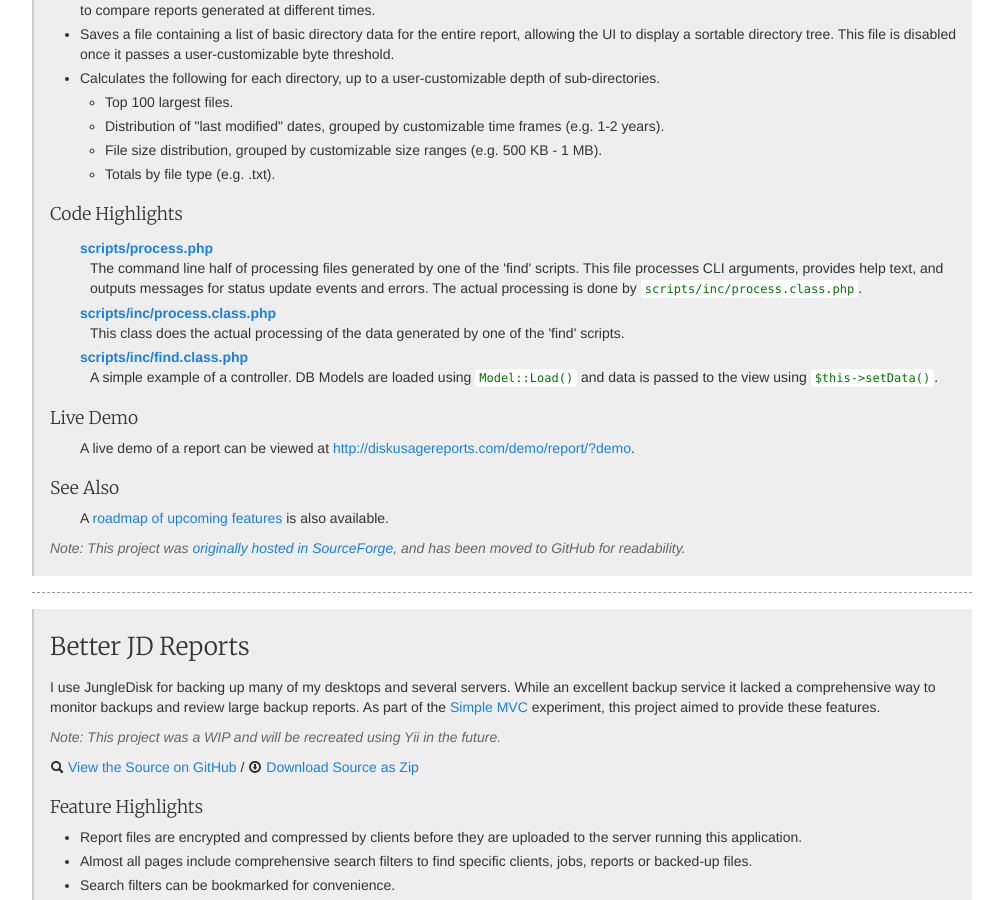
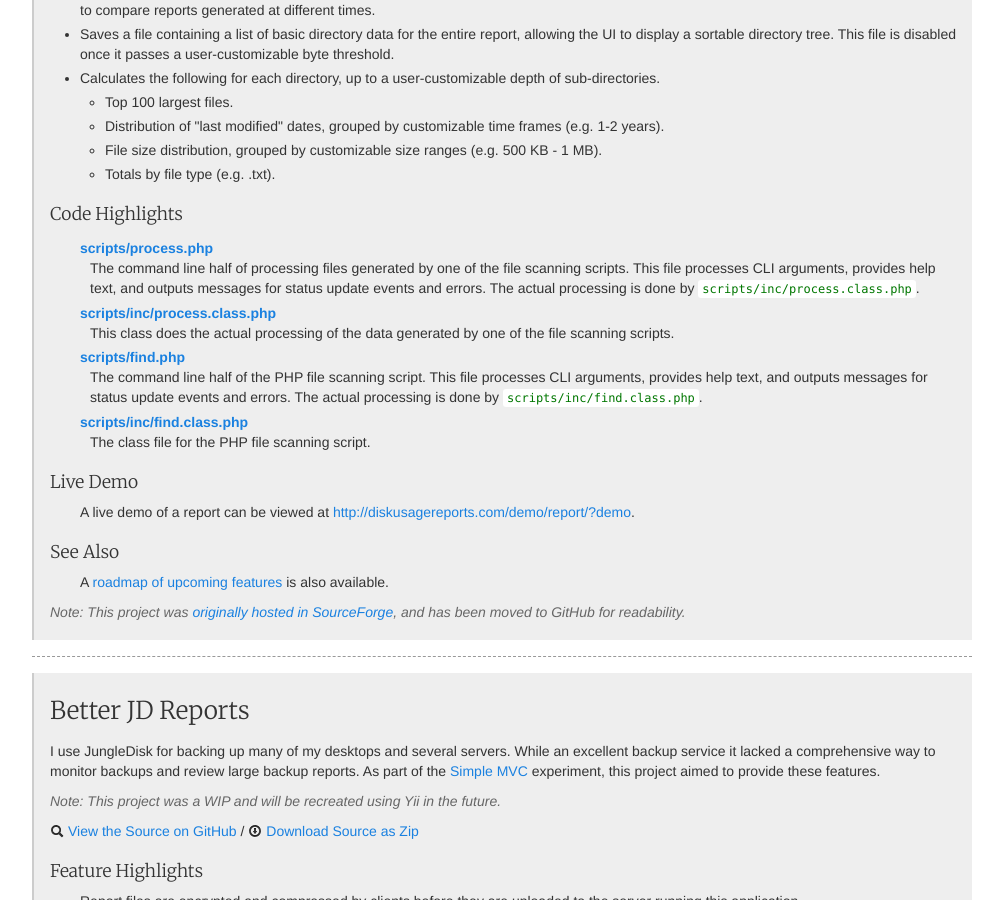
Before and after one commit to amekkawi/amekkawi.github.com, a Jekyll site: the page built from php.html, in a window 1280 px wide and 900 px high, scrolled down 1324 px. Shown: the whole window, without its empty margins (138-1141 px from the left). Built offline with Jekyll 4.4.1, drawn with Linux system fonts in a browser that asks for light colours; nearby versions of some CDN libraries.

Commit message:
Fixes to the PHP portfolio page, specifically the Disk Usage Reports source links and descriptions.

```diff
--- a/php.html
+++ b/php.html
@@ -107,15 +107,20 @@ $(function(){
 		<dl class="indent padded">
 
 			<dt><a href="https://github.com/amekkawi/diskusagereports/blob/2.0.0-wip/scripts/process.php" target="_blank">scripts/process.php</a></dt>
-			<dd>The command line half of processing files generated by one of the 'find' scripts.
+			<dd>The command line half of processing files generated by one of the file scanning scripts.
 				This file processes CLI arguments, provides help text, and outputs messages for status update events and errors.
 				The actual processing is done by <code>scripts/inc/process.class.php</code>.</dd>
 
 			<dt><a href="https://github.com/amekkawi/diskusagereports/blob/2.0.0-wip/scripts/inc/process.class.php" target="_blank">scripts/inc/process.class.php</a></dt>
-			<dd>This class does the actual processing of the data generated by one of the 'find' scripts. </dd>
+			<dd>This class does the actual processing of the data generated by one of the file scanning scripts. </dd>
 
-			<dt><a href="https://github.com/amekkawi/diskusagereports/blob/master/scripts/inc/find.class.php" target="_blank">scripts/inc/find.class.php</a></dt>
-			<dd>A simple example of a controller. DB Models are loaded using <code>Model::Load()</code> and data is passed to the view using <code>$this->setData()</code>.</dd>
+			<dt><a href="https://github.com/amekkawi/diskusagereports/blob/2.0.0-wip/scripts/find.php" target="_blank">scripts/find.php</a></dt>
+			<dd>The command line half of the PHP file scanning script.
+				This file processes CLI arguments, provides help text, and outputs messages for status update events and errors.
+				The actual processing is done by <code>scripts/inc/find.class.php</code>.</dd>
+
+			<dt><a href="https://github.com/amekkawi/diskusagereports/blob/2.0.0-wip/scripts/inc/find.class.php" target="_blank">scripts/inc/find.class.php</a></dt>
+			<dd>The class file for the PHP file scanning script.</dd>
 		</dl>
 
 		<h4>Live Demo</h4>
```
